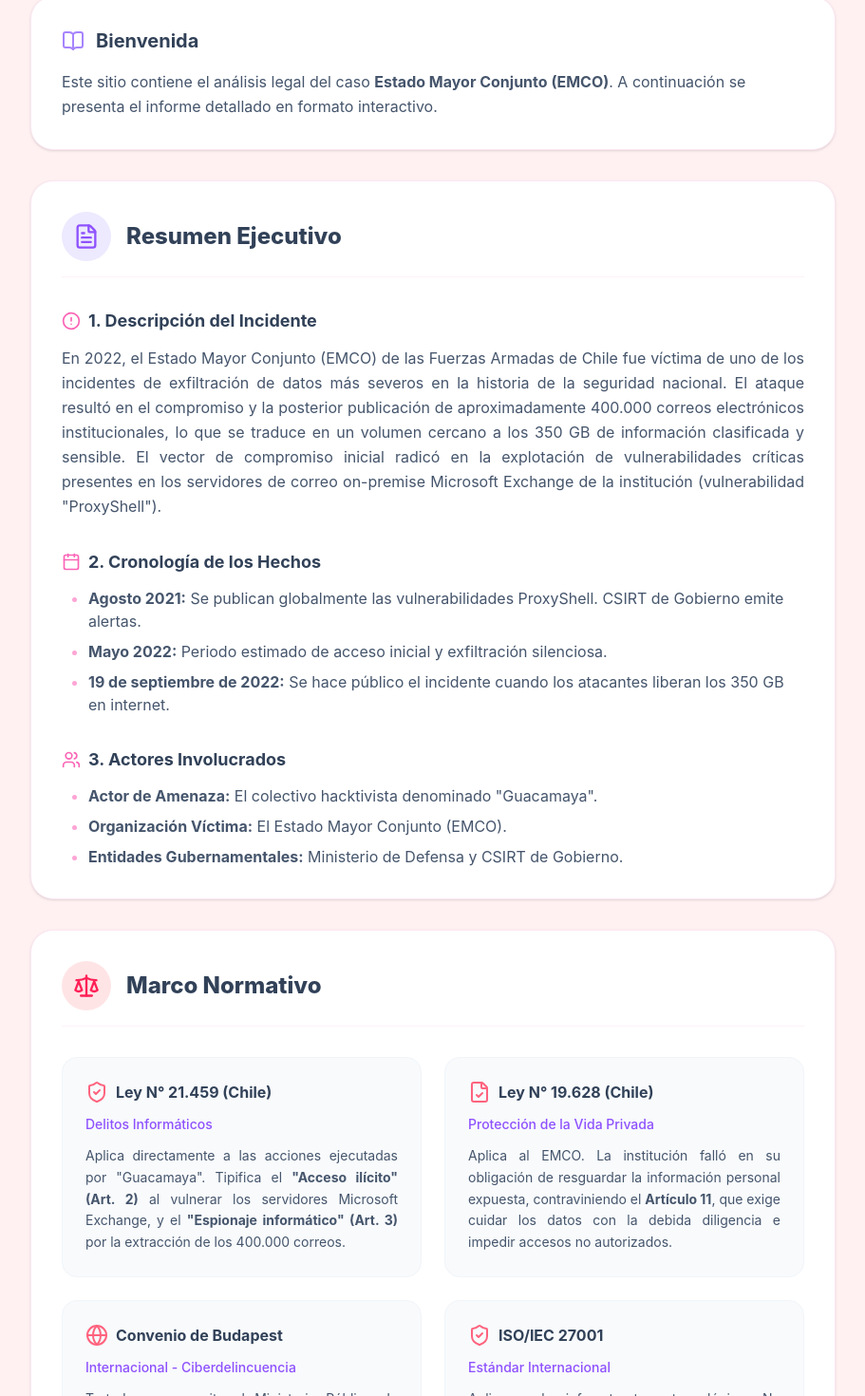
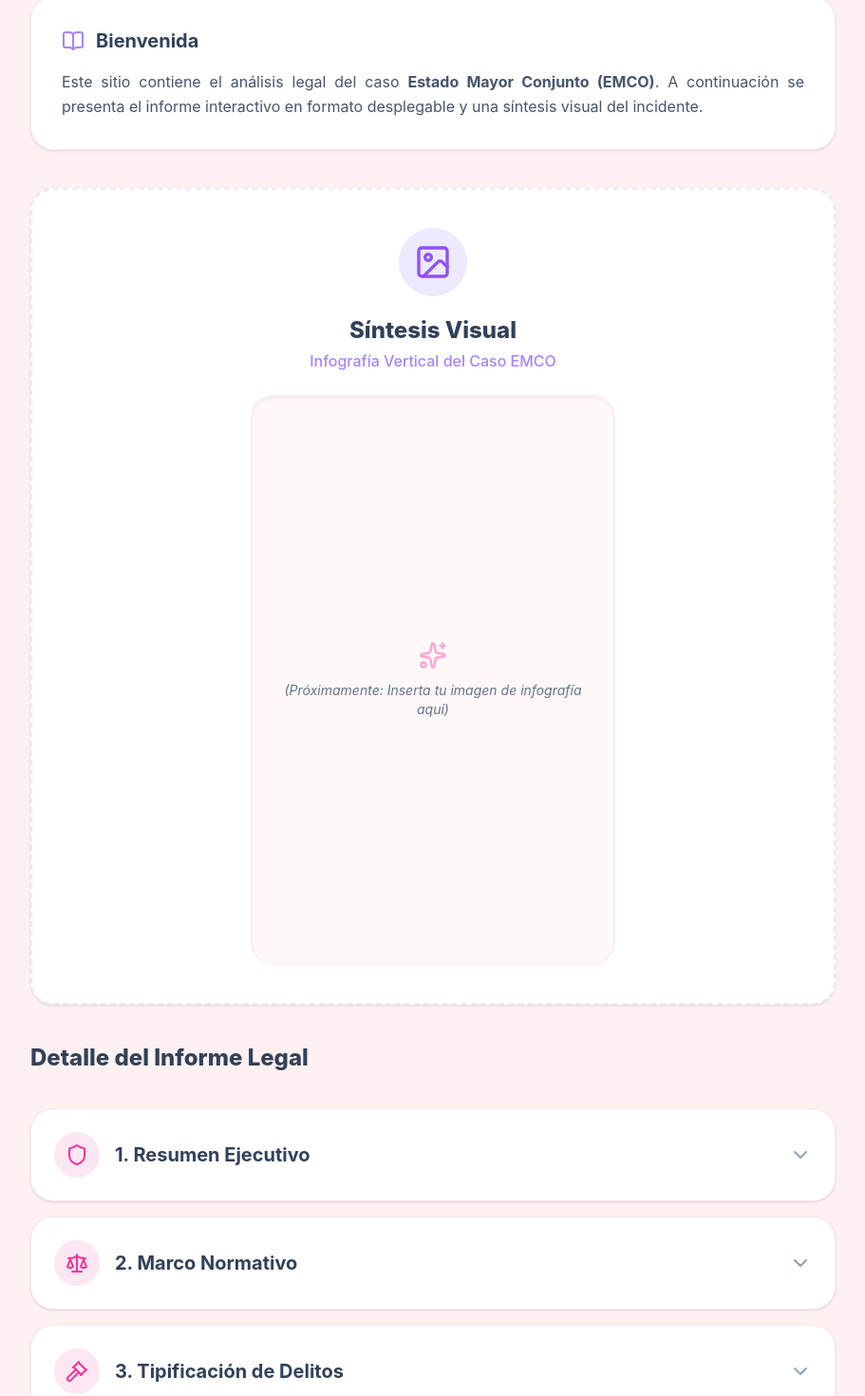
Before and after one commit to fiorellaviera/informe_viefio, a React (Vite) app: page / in a window 1280 px wide. Shown: the part 174-1644 px from the top of the page at 95% size, without its empty margins (184-1095 px from the left). Built offline with nearby package versions, Linux system fonts and the light colour scheme.

Commit message:
Implementa efecto acordeon y espacio para infoagrafia visual

```diff
--- /dev/null
+++ b/docs_viefio/06_datos_viefio.md
@@ -0,0 +1,19 @@
+# Tratamiento de Datos Personales (Ley N° 19.628)
+
+La filtración de 350 GB de correos electrónicos del Estado Mayor Conjunto (EMCO) no solo vulneró información de inteligencia militar, sino que expuso gravemente la privacidad de miles de funcionarios, militares y civiles. Este escenario debe ser analizado bajo la **Ley N° 19.628 sobre Protección de la Vida Privada**.
+
+## 1. Tipos de Datos Comprometidos y su Clasificación
+En los 400.000 correos filtrados, se exfiltraron múltiples categorías de datos, los cuales la ley clasifica de la siguiente manera:
+
+* **Datos Personales:** Información concerniente a personas naturales, identificadas o identificables (Art. 2, letra f).
+  1. *Nombres completos y RUT* de funcionarios y proveedores mencionados en los correos.
+  2. *Correos electrónicos personales, números de teléfono y direcciones particulares* utilizados en firmas o comunicaciones internas.
+* **Datos Sensibles:** Aquellos datos personales que se refieren a las características físicas o morales de las personas o a hechos o circunstancias de su vida privada o intimidad (Art. 2, letra g).
+  3. *Información médica y fichas clínicas:* En la filtración del EMCO se expusieron licencias médicas, diagnósticos psiquiátricos y expedientes de salud del personal militar, lo cual constituye una gravísima vulneración de datos sensibles.
+
+## 2. Afectación de los Derechos ARCO
+La negligencia del EMCO en el resguardo de las bases de datos privó a los titulares de ejercer sus derechos fundamentales ARCO (Acceso, Rectificación, Cancelación y Oposición), consagrados en la normativa:
+
+* **Derecho de Acceso:** Tras el incidente, el Estado falló en notificar oportunamente a los afectados. Esto vulneró el **Artículo 12**, el cual cita textualmente: *"Toda persona tiene derecho a exigir a quien sea responsable de un banco de datos que se dedique en forma pública o privada al tratamiento de datos personales, información sobre los datos relativos a su persona, su procedencia y destinatario, el propósito del almacenamiento..."*. Los titulares perdieron el control de saber en manos de quiénes terminaron sus datos.
+* **Derecho de Cancelación:** Debido a que la información fue diseminada en foros de internet y la *Deep Web*, el EMCO quedó imposibilitado de cumplir con el **Artículo 13**, el cual otorga el derecho a solicitar la eliminación o cancelación de los datos cuando su almacenamiento carezca de fundamento legal o cuando estén caducos.
+* **Derecho de Oposición:** Los titulares, al ver sus datos médicos o personales expuestos públicamente, perdieron por completo la capacidad de bloquear u oponerse al tratamiento ilícito que terceros (cibercriminales, estafadores) puedan darle a esta información en el futuro para suplantación de identidad o extorsión.
--- /dev/null
+++ b/docs_viefio/07_conclusiones_viefio.md
@@ -0,0 +1,15 @@
+# Conclusiones y Recomendaciones de Seguridad
+
+El incidente de ciberseguridad que afectó al Estado Mayor Conjunto (EMCO) en 2022 representa uno de los hitos más críticos en la historia de la ciberdefensa en Chile. Tras el análisis legal y técnico del caso, se presentan las siguientes recomendaciones y una reflexión final.
+
+## 1. Recomendaciones de Seguridad y Mitigación
+Para evitar que un incidente de esta magnitud vuelva a ocurrir en la infraestructura crítica del Estado, se deben implementar las siguientes medidas:
+* **Gestión Estricta de Vulnerabilidades (Patch Management):** Es imperativo establecer políticas obligatorias de actualización y parchado de sistemas (especialmente en servicios expuestos a internet como Microsoft Exchange), acatando de manera inmediata las alertas tempranas emitidas por el CSIRT.
+* **Implementación de un SGSI:** Adoptar de forma rigurosa el estándar internacional **ISO/IEC 27001**, asegurando auditorías periódicas y evaluaciones de riesgo continuas sobre los activos de información del Estado.
+* **Arquitectura Zero Trust (Cero Confianza):** Migrar hacia un modelo de seguridad donde no se confíe por defecto en ningún usuario o dispositivo, requiriendo autenticación multifactor (MFA) y segmentación de redes para evitar movimientos laterales de posibles atacantes.
+* **Planes de Respuesta a Incidentes (CSIRTs Sectoriales):** Fortalecer los equipos de respuesta ante incidentes dentro de cada rama de las Fuerzas Armadas, con protocolos de contención automatizados ante la detección de anomalías en el tráfico de red (exfiltración masiva de datos).
+
+## 2. Reflexión Final
+El caso EMCO demostró empíricamente que la ciberseguridad ya no puede ser tratada como un problema netamente técnico o del departamento de informática, sino que es un pilar fundamental de la **Seguridad Nacional**. La negligencia en la mantención de sistemas no solo expuso planes estratégicos y secretos de Estado, sino que vulneró gravemente la privacidad y los datos sensibles (médicos y personales) de miles de funcionarios.
+
+Desde el punto de vista regulatorio, este incidente fue un catalizador necesario. Desnudó las brechas operativas del Estado y obligó al poder legislativo a acelerar la tramitación y promulgación de la **Ley Marco sobre Ciberseguridad e Infraestructura Crítica de la Información**, marcando un punto de inflexión decisivo hacia una cultura de resiliencia digital en Chile.
--- /dev/null
+++ b/docs_viefio/08_prompts_viefio.md
@@ -0,0 +1,22 @@
+# Bitácora de Uso de Inteligencia Artificial
+
+Para el desarrollo de este análisis legal, se utilizó asistencia de Inteligencia Artificial (específicamente un modelo conversacional externo) para estructurar la investigación y alinear los hechos del caso con la normativa chilena vigente.
+
+## 1. Registro de Prompts Utilizados
+A continuación, se documentan los prompts clave utilizados durante la investigación:
+
+* **Sección Resumen Ejecutivo:** * *Prompt:* "Redacta un resumen ejecutivo formal sobre el hackeo al Estado Mayor Conjunto (EMCO) de Chile por el grupo Guacamaya. Incluye qué pasó, cuándo, actores e impacto."
+  * *Corrección aplicada:* Se ajustó la respuesta para incluir el detalle técnico de las vulnerabilidades "ProxyShell" y el volumen exacto de información filtrada (350 GB / 400.000 correos).
+
+* **Sección Tipificación de Delitos (Ley 21.459):**
+  * *Prompt:* "Analiza el caso del EMCO bajo la Ley 21.459 de Chile. Mapea la intrusión a los servidores, el uso de exploits y la publicación de los datos robados con los artículos exactos de la ley."
+  * *Corrección aplicada:* Se verificó rigurosamente que los artículos correspondieran a la ley actualizada (Acceso ilícito, espionaje informático y receptación de datos) y se añadió la referencia a los incisos correspondientes.
+
+* **Sección Tratamiento de Datos (Ley 19.628):**
+  * *Prompt:* "Analiza la filtración de correos del EMCO bajo la Ley 19.628. Identifica qué datos personales y sensibles se filtraron y qué derechos ARCO se vulneraron."
+  * *Corrección aplicada:* Se añadió explícitamente la mención a los artículos 12 y 13 de la ley para justificar la pérdida de los derechos de acceso y cancelación por parte de los funcionarios afectados.
+
+## 2. Reflexión sobre el uso de herramientas IA
+El uso de herramientas de IA conversacional resultó ser un apoyo invaluable para la fase de investigación y redacción del contenido. A diferencia de un chatbot tradicional donde se pega código aislado, mantener el contexto del caso (EMCO) y las leyes chilenas durante toda la sesión permitió generar un análisis cohesivo y altamente técnico.
+
+Sin embargo, la IA requiere supervisión humana constante; fue necesario validar que los artículos citados pertenecieran a la normativa correcta y que el tono se mantuviera a un nivel académico y profesional, demostrando que la habilidad clave del estudiante es dirigir a la IA, validar lo que produce y comprender el resultado.
--- a/src/App.jsx
+++ b/src/App.jsx
@@ -1,4 +1,5 @@
-import { Shield, BookOpen } from 'lucide-react'
+import { Shield, BookOpen, Scale, Gavel, TableProperties, Briefcase, Database, Lightbulb, Sparkles, Image as ImageIcon } from 'lucide-react'
+import AccordionItem from './components/AccordionItem'
 import Resumen from './components/Resumen'
 import Marco from './components/Marco'
 import Delitos from './components/Delitos'
@@ -11,7 +12,7 @@ import Prompts from './components/Prompts'
 function App() {
   return (
     <div className="min-h-screen bg-rose-50 flex flex-col font-sans">
-      {/* Encabezado en tonos pastel */}
+      {/* Encabezado cute/formal */}
       <header className="bg-white border-b-2 border-pink-100 py-8 px-6 shadow-sm">
         <div className="max-w-4xl mx-auto flex items-center gap-4">
           <div className="p-3 bg-pink-100 rounded-full">
@@ -28,9 +29,9 @@ function App() {
         </div>
       </header>
 
-      <main className="flex-1 max-w-4xl mx-auto px-6 py-10 w-full space-y-8">
+      <main className="flex-1 max-w-4xl mx-auto px-6 py-10 w-full space-y-10">
 
-        {/* Tarjeta de Bienvenida */}
+        {/* SECCIÓN 1: Bienvenida (Esta se mantiene estática para introducción) */}
         <div className="bg-white rounded-3xl shadow-sm border border-pink-100 p-8">
           <div className="flex items-center gap-3 mb-4">
             <BookOpen className="text-violet-400" />
@@ -38,26 +39,74 @@ function App() {
               Bienvenida
             </h2>
           </div>
-          <p className="text-slate-600 leading-relaxed">
+          <p className="text-slate-600 leading-relaxed text-justify">
             Este sitio contiene el análisis legal del caso <strong>Estado Mayor Conjunto (EMCO)</strong>.
-            A continuación se presenta el informe detallado en formato interactivo.
+            A continuación se presenta el informe interactivo en formato desplegable y una síntesis visual del incidente.
           </p>
         </div>
 
-        {/* Aquí se cargarán los componentes de tu informe */}
+        {/* SECCIÓN 2: Espacio para la Infografía (¡Súper Cute!) */}
+        <div className="bg-white rounded-3xl shadow-sm border-2 border-dashed border-violet-100 p-10 flex flex-col items-center justify-center text-center">
+          <div className="p-4 bg-violet-100 rounded-full text-violet-500 mb-5">
+            <ImageIcon size={40} />
+          </div>
+          <h3 className="text-2xl font-extrabold text-slate-700">Síntesis Visual</h3>
+          <p className="text-violet-400 font-medium mt-1 mb-6">
+            Infografía Vertical del Caso EMCO
+          </p>
+          {/* Marcador de posición - ¡Lo reemplazas luego! */}
+          <div className="bg-rose-50/50 w-full max-w-sm h-[600px] rounded-3xl border border-pink-100 flex items-center justify-center p-6 shadow-inner">
+            <div className="flex flex-col items-center gap-3">
+              <Sparkles className="text-pink-300" size={30} />
+              <p className="text-slate-500 italic text-sm">
+                (Próximamente: Inserta tu imagen de infografía aquí)
+              </p>
+            </div>
+          </div>
+        </div>
+
+        {/* SECCIÓN 3: Informe Interactiva (Efecto Cascado/Acordeón) */}
+        <div className="space-y-6">
+          <h2 className="text-2xl font-extrabold text-slate-700 border-b border-pink-100 pb-3">
+            Detalle del Informe Legal
+          </h2>
+
+          <AccordionItem title="1. Resumen Ejecutivo" icon={Shield}>
             <Resumen />
+          </AccordionItem>
+
+          <AccordionItem title="2. Marco Normativo" icon={Scale}>
             <Marco />
+          </AccordionItem>
+
+          <AccordionItem title="3. Tipificación de Delitos" icon={Gavel}>
             <Delitos />
+          </AccordionItem>
+
+          <AccordionItem title="4. Comparación de Marcos" icon={TableProperties}>
             <Comparacion />
+          </AccordionItem>
+
+          <AccordionItem title="5. Responsabilidades Legales" icon={Briefcase}>
             <Responsabilidades />
+          </AccordionItem>
+
+          <AccordionItem title="6. Tratamiento de Datos (ARCO)" icon={Database}>
             <Datos />
+          </AccordionItem>
+
+          <AccordionItem title="7. Conclusiones y Recomendaciones" icon={Lightbulb}>
             <Conclusiones />
+          </AccordionItem>
+
+          <AccordionItem title="8. Bitácora de Prompts" icon={Sparkles}>
             <Prompts />
-
+          </AccordionItem>
+        </div>
 
       </main>
 
-      {/* Pie de página cálido y formal */}
+      {/* Pie de página cute/formal */}
       <footer className="bg-pink-50 border-t border-pink-100 text-slate-500 text-sm py-8 px-6 mt-auto">
         <div className="max-w-4xl mx-auto flex justify-between items-center font-medium">
           <span className="text-pink-600">🌸 Estudiante: Fiorella Viera</span>
--- /dev/null
+++ b/src/components/AccordionItem.jsx
@@ -0,0 +1,48 @@
+import { useState } from 'react'
+import { ChevronDown, Sparkles } from 'lucide-react'
+
+function AccordionItem({ title, icon: Icon, children }) {
+  // Estado para controlar si este menú está abierto o cerrado
+  const [isOpen, setIsOpen] = useState(false)
+
+  return (
+    <div className="bg-white rounded-3xl shadow-sm border border-pink-100 overflow-hidden hover:border-pink-200 transition-colors mb-4">
+
+      {/* Cabecera del menú (donde el usuario hace clic) */}
+      <button
+        onClick={() => setIsOpen(!isOpen)}
+        className="w-full p-6 flex items-center justify-between gap-4 text-left focus:outline-none"
+      >
+        <div className="flex items-center gap-4">
+          {Icon && (
+            <div className={`p-3 rounded-full ${isOpen ? 'bg-fuchsia-100 text-fuchsia-500' : 'bg-pink-100 text-pink-500'}`}>
+              <Icon size={24} />
+            </div>
+          )}
+          <h2 className={`text-xl font-bold ${isOpen ? 'text-fuchsia-700' : 'text-slate-700'}`}>
+            {title}
+          </h2>
+          {isOpen && <Sparkles className="text-pink-300" size={18} />}
+        </div>
+
+        {/* Ícono de flecha que rota */}
+        <ChevronDown
+          className={`text-slate-400 transform transition-transform duration-300 ${isOpen ? 'rotate-180 text-fuchsia-500' : ''}`}
+          size={24}
+        />
+      </button>
+
+      {/* Contenido desplegable (el efecto cascada) */}
+      <div
+        className={`transition-all duration-300 ease-in-out ${
+          isOpen ? 'max-h-[2000px] opacity-100 p-8 pt-0' : 'max-h-0 opacity-0 p-0'
+        }`}
+      >
+        {/* Aquí renderizamos el componente hijo (ej: <Resumen />) */}
+        {children}
+      </div>
+    </div>
+  )
+}
+
+export default AccordionItem
```
Lines whose indentation alone changed are shown as unchanged.
